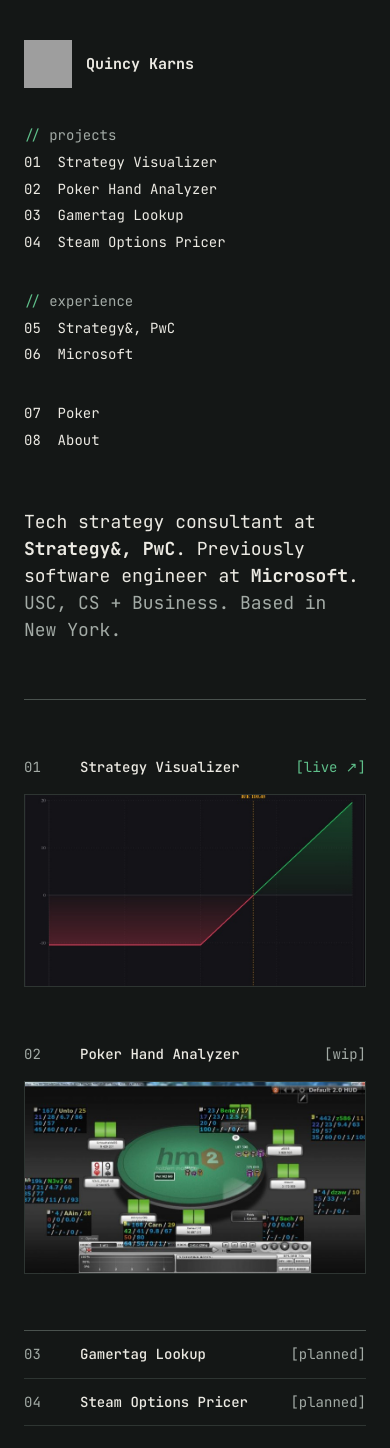
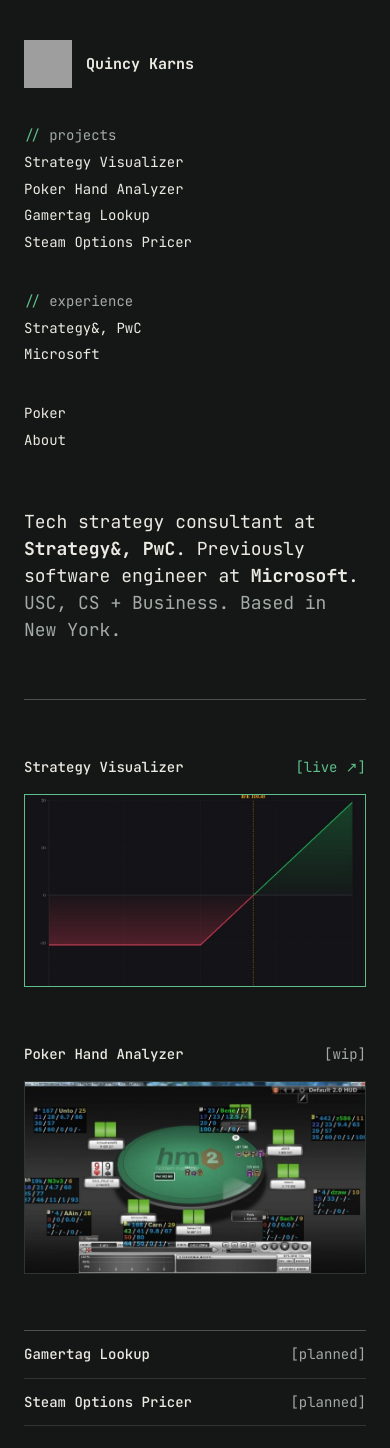
Before and after one commit to Qkarnsbboy/Website26, an Astro site: page / in a window 390 px wide. Built offline with nearby package versions, Linux system fonts and the light colour scheme; Astro itself is replaced by a stand-in of ours; grey boxes are pictures that could not be loaded.

Commit message:
Simplify menu and highlight live projects
- Remove the running numbers from the menu, rows and page headers
- Give live project screenshots a green border
- Show the poker photo first, across the full width

Co-Authored-By: Claude Opus 5.5 <noreply@anthropic.com>

```diff
--- a/src/components/ProjectRow.astro
+++ b/src/components/ProjectRow.astro
@@ -1,29 +1,29 @@
 ---
 // ProjectRow.astro
-// One ledger row for a project: number, name, short tags, status.
+// One ledger row for a project: name, short tags, status.
 // With showImage, the project screenshot appears below the row.
 import type { Project } from '../data/projects';
 import { statusLabels } from '../data/projects';
 
 interface Props {
   project: Project;
-  number: string;
   showImage?: boolean;
 }
 
-const { project, number, showImage = false } = Astro.props;
+const { project, showImage = false } = Astro.props;
 const pageHref = `/projects/${project.slug}`;
 
-// Only a live project shows its status in green.
+// A live project shows its status and its image border in green.
 let statusClass = 'text-muted';
+let imageBorderClass = 'border-rule hover:border-rule-strong';
 if (project.status === 'live') {
   statusClass = 'text-felt';
+  imageBorderClass = 'border-felt';
 }
 ---
 
 <section class="flex flex-col gap-4">
-  <div class="grid grid-cols-[40px_minmax(0,1fr)_auto] sm:grid-cols-[48px_minmax(0,1fr)_minmax(0,1fr)_96px] gap-4">
-    <span class="text-muted">{number}</span>
+  <div class="grid grid-cols-[minmax(0,1fr)_auto] sm:grid-cols-[minmax(0,1fr)_minmax(0,1fr)_96px] gap-4">
     <a href={pageHref} class="font-medium hover:text-felt hover:underline">{project.title}</a>
     <span class="text-muted hidden sm:block">{project.summary}</span>
 
@@ -43,7 +43,7 @@ if (project.status === 'live') {
         src={project.image}
         alt={`${project.title} screenshot`}
         loading="lazy"
-        class="w-full aspect-video object-cover border border-rule hover:border-rule-strong"
+        class={`w-full aspect-video object-cover border ${imageBorderClass}`}
       />
     </a>
   )}
--- a/src/components/Sidebar.astro
+++ b/src/components/Sidebar.astro
@@ -26,13 +26,6 @@ const otherItems: NavItem[] = [
   { label: 'About', href: '/about' },
 ];
 
-// Give every entry a running number: 01, 02, 03 ...
-const allItems = [...projectItems, ...experienceItems, ...otherItems];
-const numbers = new Map<string, string>();
-for (let i = 0; i < allItems.length; i++) {
-  numbers.set(allItems[i].href, String(i + 1).padStart(2, '0'));
-}
-
 // The page the visitor is on now, without a trailing slash.
 const currentPath = Astro.url.pathname.replace(/\/$/, '');
 
@@ -59,7 +52,7 @@ function linkClass(href: string): string {
     <span class="text-muted"><span class="text-felt">//</span> projects</span>
     {projectItems.map((item) => (
       <a href={item.href} class={linkClass(item.href)}>
-        {numbers.get(item.href)}&nbsp;&nbsp;{item.label}
+        {item.label}
       </a>
     ))}
   </div>
@@ -69,7 +62,7 @@ function linkClass(href: string): string {
     <span class="text-muted"><span class="text-felt">//</span> experience</span>
     {experienceItems.map((item) => (
       <a href={item.href} class={linkClass(item.href)}>
-        {numbers.get(item.href)}&nbsp;&nbsp;{item.label}
+        {item.label}
       </a>
     ))}
   </div>
@@ -78,7 +71,7 @@ function linkClass(href: string): string {
   <div class="flex flex-col gap-1">
     {otherItems.map((item) => (
       <a href={item.href} class={linkClass(item.href)}>
-        {numbers.get(item.href)}&nbsp;&nbsp;{item.label}
+        {item.label}
       </a>
     ))}
   </div>
--- a/src/pages/about.astro
+++ b/src/pages/about.astro
@@ -3,11 +3,6 @@
 // The about page: photo, short story, and the outside links
 // (LinkedIn, GitHub, resume).
 import BaseLayout from '../layouts/BaseLayout.astro';
-import { projects } from '../data/projects';
-import { companies } from '../data/experience';
-
-// About is the last menu entry, right after Poker.
-const number = String(projects.length + companies.length + 2).padStart(2, '0');
 
 // The outside links. Shown only on this page.
 const links = [
@@ -19,7 +14,7 @@ const links = [
 
 <BaseLayout title="About — Quincy Karns">
   <div class="flex flex-col gap-3">
-    <span class="text-muted">{number} <span class="text-felt">//</span> about</span>
+    <span class="text-muted"><span class="text-felt">//</span> about</span>
     <h1 class="text-2xl md:text-3xl font-bold">About</h1>
   </div>
 
--- a/src/pages/experience/[slug].astro
+++ b/src/pages/experience/[slug].astro
@@ -3,18 +3,15 @@
 // One page per company. Each role at that company is a block with its bullets.
 import BaseLayout from '../../layouts/BaseLayout.astro';
 import { companies } from '../../data/experience';
-import { projects } from '../../data/projects';
 import type { Company } from '../../data/experience';
 
 // Tell Astro which company pages to build.
-// Experience numbers continue after the project numbers, like in the menu.
 export function getStaticPaths() {
   const paths = [];
-  for (let i = 0; i < companies.length; i++) {
-    const number = String(projects.length + i + 1).padStart(2, '0');
+  for (const company of companies) {
     paths.push({
-      params: { slug: companies[i].slug },
-      props: { company: companies[i], number: number },
+      params: { slug: company.slug },
+      props: { company: company },
     });
   }
   return paths;
@@ -22,15 +19,14 @@ export function getStaticPaths() {
 
 interface Props {
   company: Company;
-  number: string;
 }
 
-const { company, number } = Astro.props;
+const { company } = Astro.props;
 ---
 
 <BaseLayout title={`${company.name} — Quincy Karns`}>
   <div class="flex flex-col gap-3">
-    <span class="text-muted">{number} <span class="text-felt">//</span> experience</span>
+    <span class="text-muted"><span class="text-felt">//</span> experience</span>
     <h1 class="text-2xl md:text-3xl font-bold">{company.name}</h1>
   </div>
 
--- a/src/pages/index.astro
+++ b/src/pages/index.astro
@@ -8,15 +8,13 @@ import ProjectRow from '../components/ProjectRow.astro';
 import { projects } from '../data/projects';
 
 // Split the projects into the ones with images and the planned ones.
-// Keep each project's number from its place in the full list.
 const featured = [];
 const planned = [];
-for (let i = 0; i < projects.length; i++) {
-  const entry = { project: projects[i], number: String(i + 1).padStart(2, '0') };
-  if (projects[i].status === 'planned') {
-    planned.push(entry);
+for (const project of projects) {
+  if (project.status === 'planned') {
+    planned.push(project);
   } else {
-    featured.push(entry);
+    featured.push(project);
   }
 }
 ---
@@ -29,15 +27,15 @@ for (let i = 0; i < projects.length; i++) {
 
   <div class="border-t border-rule-strong"></div>
 
-  {featured.map((entry) => (
-    <ProjectRow project={entry.project} number={entry.number} showImage />
+  {featured.map((project) => (
+    <ProjectRow project={project} showImage />
   ))}
 
   <!-- Planned projects: a compact list with thin lines -->
   <div class="flex flex-col border-t border-rule-strong">
-    {planned.map((entry) => (
+    {planned.map((project) => (
       <div class="py-3 border-b border-rule">
-        <ProjectRow project={entry.project} number={entry.number} />
+        <ProjectRow project={project} />
       </div>
     ))}
   </div>
--- a/src/pages/poker.astro
+++ b/src/pages/poker.astro
@@ -1,12 +1,7 @@
 ---
 // poker.astro
-// The poker page: story, photo, stats, skills and links.
+// The poker page: full-width photo, story, stats, skills and links.
 import BaseLayout from '../layouts/BaseLayout.astro';
-import { projects } from '../data/projects';
-import { companies } from '../data/experience';
-
-// Poker comes right after the projects and the companies in the menu.
-const number = String(projects.length + companies.length + 1).padStart(2, '0');
 
 // Lifetime results, shown as ledger rows.
 const stats = [
@@ -38,15 +33,20 @@ const links = [
 
 <BaseLayout title="Poker — Quincy Karns">
   <div class="flex flex-col gap-3">
-    <span class="text-muted">{number} <span class="text-felt">//</span> poker</span>
+    <span class="text-muted"><span class="text-felt">//</span> poker</span>
     <h1 class="text-2xl md:text-3xl font-bold">Poker</h1>
   </div>
 
   <div class="border-t border-rule-strong"></div>
 
-  <!-- Story on the left, photo on the right (stacked on a phone) -->
-  <div class="flex flex-col lg:flex-row gap-10">
-    <div class="flex-1 flex flex-col gap-4 text-base leading-relaxed max-w-[640px]">
+  <!-- Photo first, across the full width -->
+  <figure class="flex flex-col gap-2">
+    <img src="/assets/PokerPic1.jpeg" alt="Quincy at a WSOP table in Las Vegas" class="w-full object-cover border border-rule" />
+    <figcaption class="text-muted text-xs">WSOP Event #67: $300 Gladiators of Poker — Day 1 · Las Vegas, NV</figcaption>
+  </figure>
+
+  <!-- Story -->
+  <div class="flex flex-col gap-4 text-base leading-relaxed max-w-[720px]">
       <p>
         Poker is my favorite hobby. From my first time playing with my friends in their college dorm room,
         to taking on thousands of professionals at the World Series of Poker in Las Vegas, I have never lost my love for the game.
@@ -59,12 +59,6 @@ const links = [
         You can find me grinding at the local $1/$3 and $2/$5 tables at casinos and home games around NYC. Occasionally, I take shots
         at tournament series like the World Series of Poker (WSOP) and World Poker Tour (WPT).
       </p>
-    </div>
-
-    <figure class="lg:w-80 flex-shrink-0 flex flex-col gap-2">
-      <img src="/assets/PokerPic1.jpeg" alt="Quincy at a WSOP table in Las Vegas" class="w-full object-cover border border-rule" />
-      <figcaption class="text-muted text-xs">WSOP Event #67: $300 Gladiators of Poker — Day 1 · Las Vegas, NV</figcaption>
-    </figure>
   </div>
 
   <!-- Stats -->
--- a/src/pages/projects/[slug].astro
+++ b/src/pages/projects/[slug].astro
@@ -8,10 +8,10 @@ import type { Project } from '../../data/projects';
 // Tell Astro which project pages to build.
 export function getStaticPaths() {
   const paths = [];
-  for (let i = 0; i < projects.length; i++) {
+  for (const project of projects) {
     paths.push({
-      params: { slug: projects[i].slug },
-      props: { project: projects[i], number: String(i + 1).padStart(2, '0') },
+      params: { slug: project.slug },
+      props: { project: project },
     });
   }
   return paths;
@@ -19,22 +19,23 @@ export function getStaticPaths() {
 
 interface Props {
   project: Project;
-  number: string;
 }
 
-const { project, number } = Astro.props;
+const { project } = Astro.props;
 
-// Only a live project shows its status in green.
+// A live project shows its status and its image border in green.
 let statusClass = 'text-muted';
+let imageBorderClass = 'border-rule';
 if (project.status === 'live') {
   statusClass = 'text-felt';
+  imageBorderClass = 'border-felt';
 }
 ---
 
 <BaseLayout title={`${project.title} — Quincy Karns`} description={project.description}>
-  <!-- Header: number, title, status -->
+  <!-- Header: title, status -->
   <div class="flex flex-col gap-3">
-    <span class="text-muted">{number} <span class="text-felt">//</span> project</span>
+    <span class="text-muted"><span class="text-felt">//</span> project</span>
     <h1 class="text-2xl md:text-3xl font-bold">{project.title}</h1>
     <span class={statusClass}>[{project.status}]</span>
   </div>
@@ -64,6 +65,6 @@ if (project.status === 'live') {
   <img
     src={project.image}
     alt={`${project.title} screenshot`}
-    class="w-full aspect-video object-cover border border-rule"
+    class={`w-full aspect-video object-cover border ${imageBorderClass}`}
   />
 </BaseLayout>
```
